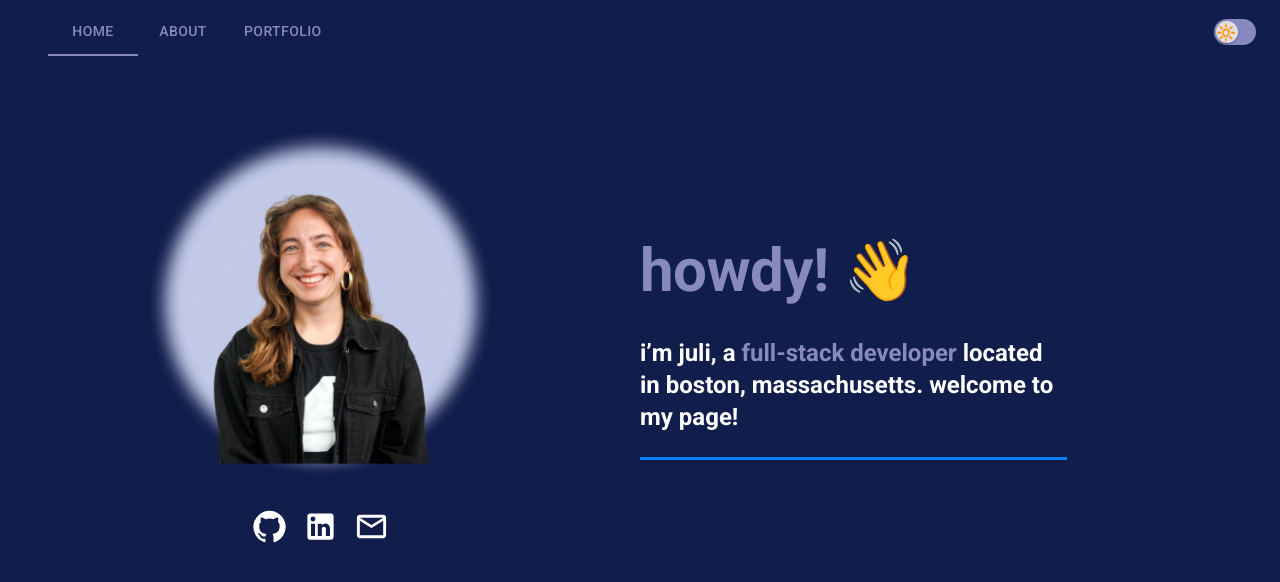
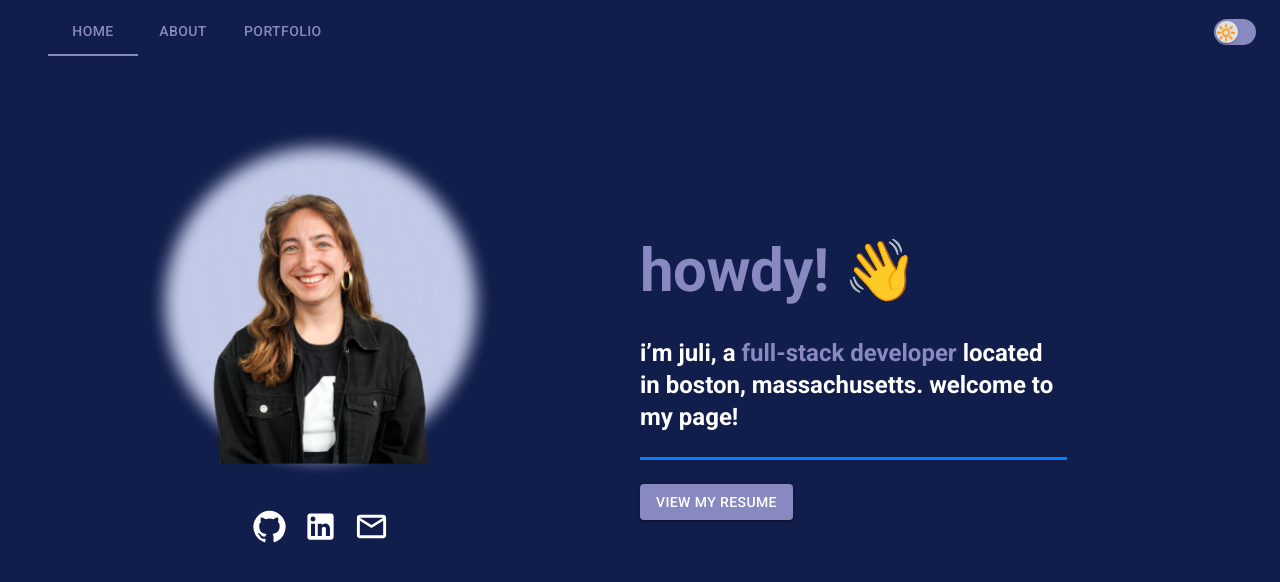
Before and after one commit to jkloza/jkloza.github.io, a React (Create React App) app: page / in a window 1280 px wide. Shown: the top 582 px of the page. Built offline with nearby package versions, Linux system fonts and the light colour scheme.

Commit message:
add resume, fix drawer bug

```diff
--- a/src/organisms/app-bar.js
+++ b/src/organisms/app-bar.js
@@ -19,7 +19,7 @@ import LightDarkToggle from '../molecules/light-dark-toggle';
 import MenuIcon from '@mui/icons-material/Menu';
 
 const ResponsiveAppBar = () => {
-  const [mobileOpen, setMobileOpen] = useState(true);
+  const [mobileOpen, setMobileOpen] = useState(false);
 
   const handleDrawerToggle = () => {
     setMobileOpen(!mobileOpen);
--- a/src/pages/home.js
+++ b/src/pages/home.js
@@ -1,8 +1,9 @@
 import HelloComponent from '../molecules/hellos';
 import ProfileImageContainer from '../organisms/profile-image-container';
-import { Typography, Grid, useMediaQuery } from '@mui/material';
+import { Typography, Grid, useMediaQuery, Button } from '@mui/material';
 import { useTheme } from '@mui/material/styles';
 import { ThickDivider } from '../atoms/divider';
+import pdf from '../data/resume.pdf';
 
 export default function Home() {
   const theme = useTheme();
@@ -35,6 +36,12 @@ export default function Home() {
         </Typography>
         <br />
         <ThickDivider />
+        <br />
+        <Grid item xs={12}>
+          <a href={pdf} target="blank">
+            <Button variant="contained">View My Resume</Button>
+          </a>
+        </Grid>
       </Grid>
       <Grid item xs={0} md={2}></Grid>
     </Grid>
```
Also changed, not shown: 2 other files (tests, documents, lock files or other folders).
